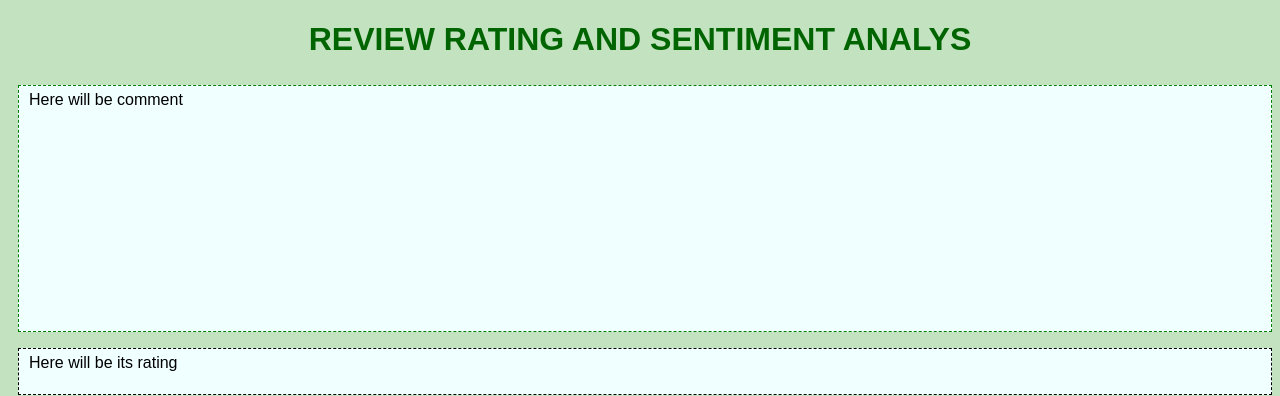
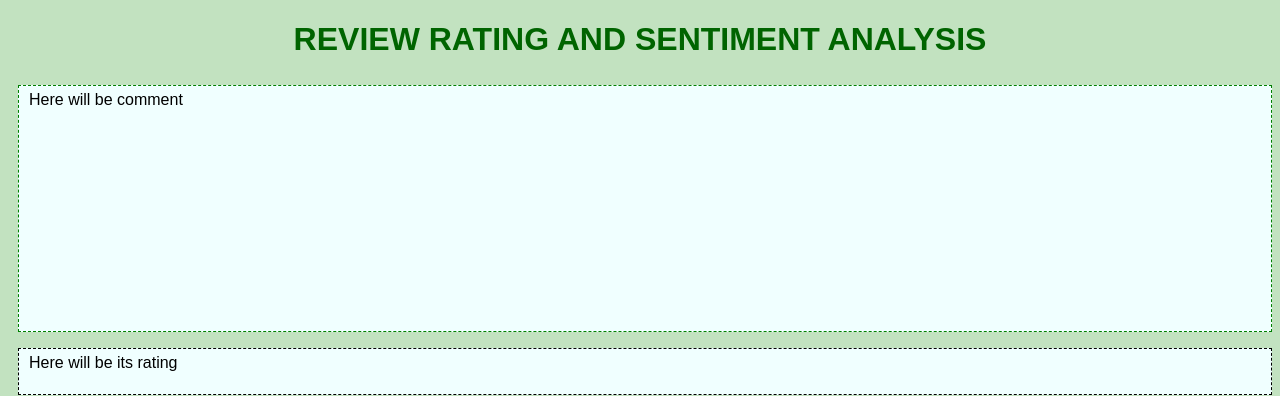
Before and after one commit to KolyaYashin/review_rating, a Flask app: page / in a window 1280 px wide. Shown: the top 396 px of the page. Run offline with Flask 3, Linux system fonts and the light colour scheme; parts of the project's set-up code (start-up, migrations or seed data) failed here and were passed over; some libraries are stand-ins or nearby versions.

```diff
--- a/requirements.txt
+++ b/requirements.txt
@@ -1,2 +1,3 @@
 Flask==2.3.2
 nltk~=3.9.1
+scikit-learn==1.5.2
--- a/templates/home.html
+++ b/templates/home.html
@@ -58,7 +58,7 @@ button{
     </style>
 </head>
 <body>
-    <h1>Review rating and sentiment analys</h1>
+    <h1>Review rating and sentiment analysis</h1>
     <div class="wrapper">
     <div class="review">{{variable}}</div>
     <div class="rating">{{variable2}}</div>
```
Also changed, not shown: 1 other file.
